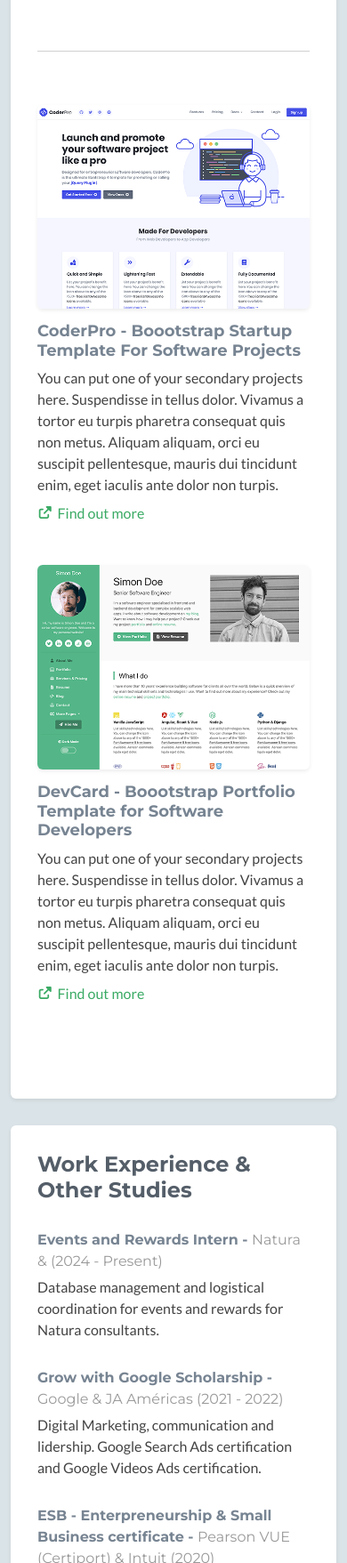
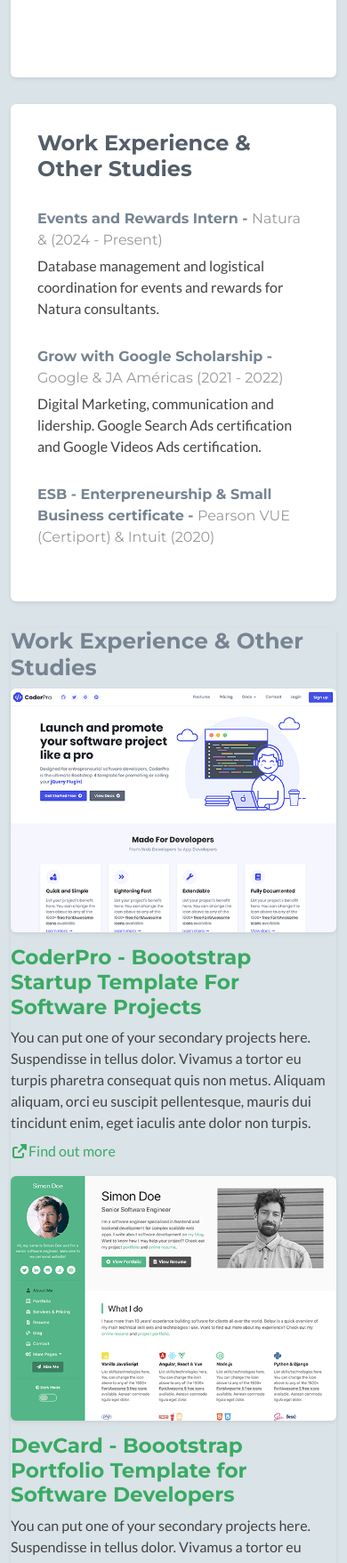
Before and after one commit to gianella-rocca/Portafolio, a plain HTML site: page index.html in a window 390 px wide. Shown: the part 1506-3263 px from the top of the page at 89% size. Drawn offline with nearby package versions, Linux system fonts and the light colour scheme; no server answers; a script that the page names is missing; some icons are missing.

Commit message:
Update index.html

```diff
--- a/index.html
+++ b/index.html
@@ -95,30 +95,6 @@
                                 </div><!--//desc-->
                                 <a class="btn btn-cta-secondary" href="https://github.com/gianella-rocca">See my repository on GitHub <i class="fas fa-chevron-right pt-1"></i></a>
                             </div><!--//item-->
-                            <hr class="divider" />
-                            <div class="item row">
-                                <a class="col-md-4 col-12" href="https://themes.3rdwavemedia.com/bootstrap-templates/startup/coderpro-bootstrap-4-startup-template-for-software-projects/" target="_blank">
-                                <img class="img-fluid project-image rounded shadow-sm" src="assets/images/projects/project-1.png" alt="project name" />
-                                </a>
-                                <div class="desc col-md-8 col-12">
-                                    <h3 class="title"><a href="https://themes.3rdwavemedia.com/bootstrap-templates/startup/coderpro-bootstrap-4-startup-template-for-software-projects/" target="_blank">CoderPro - Boootstrap Startup Template For Software Projects</a></h3>
-                                    <p class="mb-2">You can put one of your secondary projects here. Suspendisse in tellus dolor. Vivamus a tortor eu turpis pharetra consequat quis non metus. Aliquam aliquam, orci eu suscipit pellentesque, mauris dui tincidunt enim, eget iaculis ante dolor non turpis.</p>
-                                    <p><a class="more-link" href="https://themes.3rdwavemedia.com/bootstrap-templates/startup/coderpro-bootstrap-4-startup-template-for-software-projects/" target="_blank"><i class="fas fa-external-link-alt"></i>Find out more</a></p>
-                                </div><!--//desc-->
-                            </div><!--//item-->
-
-                            <div class="item row">
-                                <a class="col-md-4 col-12" href="https://themes.3rdwavemedia.com/bootstrap-templates/resume/devcard-bootstrap-4-vcard-portfolio-template-for-software-developers/" target="_blank">
-                                <img class="img-fluid project-image rounded shadow-sm" src="assets/images/projects/project-2.png" alt="project name" />
-                                </a>
-                                <div class="desc col-md-8 col-12">
-                                    <h3 class="title"><a href="https://themes.3rdwavemedia.com/bootstrap-templates/resume/devcard-bootstrap-4-vcard-portfolio-template-for-software-developers/" target="_blank">DevCard - Boootstrap Portfolio Template for Software Developers</a></h3>
-                                    <p class="mb-2">You can put one of your secondary projects here. Suspendisse in tellus dolor. Vivamus a tortor eu turpis pharetra consequat quis non metus. Aliquam aliquam, orci eu suscipit pellentesque, mauris dui tincidunt enim, eget iaculis ante dolor non turpis.</p>
-                                    <p><a class="more-link" href="https://themes.3rdwavemedia.com/bootstrap-templates/resume/devcard-bootstrap-4-vcard-portfolio-template-for-software-developers/" target="_blank"><i class="fas fa-external-link-alt"></i>Find out more</a></p>
-                                </div><!--//desc-->
-                            </div><!--//item-->
-
-                             <div class="item row">
 
 
 
@@ -145,6 +121,41 @@
 			    <div class="item">
                                 <h3 class="title">ESB - Enterpreneurship &amp; Small Business certificate - <span class="place">Pearson VUE (Certiport) &amp; Intuit </a></span> <span class="year">(2020)</span></h3>
                             </div><!--//item-->
+
+                        </div><!--//content-->
+                    </div><!--//section-inner-->
+                </section><!--//section-->
+
+
+		      <section class="Others">
+                    <div class="section-inner shadow-sm rounded">
+		    	<h2 class="heading">Work Experience &amp; Other Studies</h2>
+			    <div class="content">
+                            <div class="item">
+                                <a class="col-md-4 col-12" href="https://themes.3rdwavemedia.com/bootstrap-templates/startup/coderpro-bootstrap-4-startup-template-for-software-projects/" target="_blank">
+                                <img class="img-fluid project-image rounded shadow-sm" src="assets/images/projects/project-1.png" alt="project name" />
+                                </a>
+                                <div class="desc col-md-8 col-12">
+                                    <h3 class="title"><a href="https://themes.3rdwavemedia.com/bootstrap-templates/startup/coderpro-bootstrap-4-startup-template-for-software-projects/" target="_blank">CoderPro - Boootstrap Startup Template For Software Projects</a></h3>
+                                    <p class="mb-2">You can put one of your secondary projects here. Suspendisse in tellus dolor. Vivamus a tortor eu turpis pharetra consequat quis non metus. Aliquam aliquam, orci eu suscipit pellentesque, mauris dui tincidunt enim, eget iaculis ante dolor non turpis.</p>
+                                    <p><a class="more-link" href="https://themes.3rdwavemedia.com/bootstrap-templates/startup/coderpro-bootstrap-4-startup-template-for-software-projects/" target="_blank"><i class="fas fa-external-link-alt"></i>Find out more</a></p>
+                                </div><!--//desc-->
+                            </div><!--//item-->
+
+                            <div class="item row">
+                                <a class="col-md-4 col-12" href="https://themes.3rdwavemedia.com/bootstrap-templates/resume/devcard-bootstrap-4-vcard-portfolio-template-for-software-developers/" target="_blank">
+                                <img class="img-fluid project-image rounded shadow-sm" src="assets/images/projects/project-2.png" alt="project name" />
+                                </a>
+                                <div class="desc col-md-8 col-12">
+                                    <h3 class="title"><a href="https://themes.3rdwavemedia.com/bootstrap-templates/resume/devcard-bootstrap-4-vcard-portfolio-template-for-software-developers/" target="_blank">DevCard - Boootstrap Portfolio Template for Software Developers</a></h3>
+                                    <p class="mb-2">You can put one of your secondary projects here. Suspendisse in tellus dolor. Vivamus a tortor eu turpis pharetra consequat quis non metus. Aliquam aliquam, orci eu suscipit pellentesque, mauris dui tincidunt enim, eget iaculis ante dolor non turpis.</p>
+                                    <p><a class="more-link" href="https://themes.3rdwavemedia.com/bootstrap-templates/resume/devcard-bootstrap-4-vcard-portfolio-template-for-software-developers/" target="_blank"><i class="fas fa-external-link-alt"></i>Find out more</a></p>
+                                </div><!--//desc-->
+                            </div><!--//item-->
+
+                             <div class="item row">
+
+
 
                         </div><!--//content-->
                     </div><!--//section-inner-->
```
